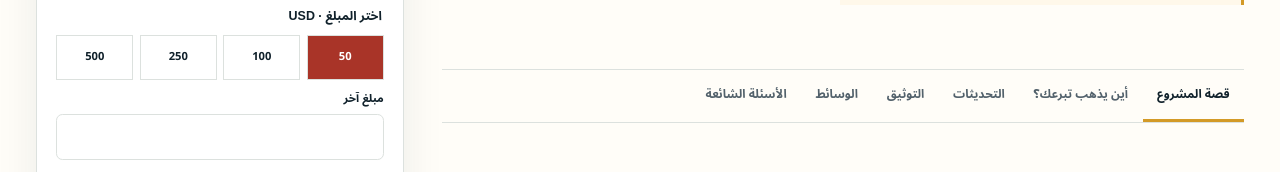
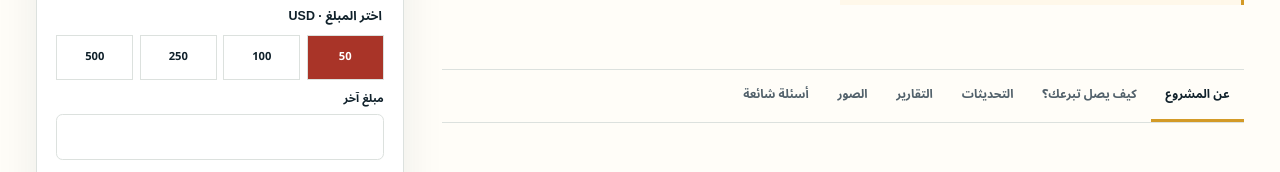
Before and after one commit to saladin76/minberiaksa, a Next.js app: page /projects/al-quds-education-sponsorship in a window 1280 px wide. Shown: the part 582-754 px from the top of the page. Built offline with nearby package versions, Linux system fonts and the light colour scheme.

Commit message:
Simplify project section navigation

```diff
--- a/components/project-detail/project-anchor-navigation.tsx
+++ b/components/project-detail/project-anchor-navigation.tsx
@@ -3,12 +3,12 @@
 import { useEffect, useState } from "react";
 
 const items = [
-  ["story", "قصة المشروع"],
-  ["impact-plan", "أين يذهب تبرعك؟"],
+  ["story", "عن المشروع"],
+  ["impact-plan", "كيف يصل تبرعك؟"],
   ["updates", "التحديثات"],
-  ["proof", "التوثيق"],
-  ["media", "الوسائط"],
-  ["faq", "الأسئلة الشائعة"],
+  ["proof", "التقارير"],
+  ["media", "الصور"],
+  ["faq", "أسئلة شائعة"],
 ] as const;
 
 export function ProjectAnchorNavigation() {
@@ -21,5 +21,5 @@ export function ProjectAnchorNavigation() {
     items.forEach(([id]) => { const node = document.getElementById(id); if (node) observer.observe(node); });
     return () => observer.disconnect();
   }, []);
-  return <nav className="project-anchor-nav" aria-label="التنقل داخل صفحة المشروع"><div className="project-anchor-scroll">{items.map(([id, label]) => <a key={id} href={`#${id}`} className={active === id ? "is-active" : ""} aria-current={active === id ? "location" : undefined}>{label}</a>)}</div></nav>;
+  return <nav className="project-anchor-nav" aria-label="أقسام صفحة المشروع"><div className="project-anchor-scroll">{items.map(([id, label]) => <a key={id} href={`#${id}`} className={active === id ? "is-active" : ""} aria-current={active === id ? "location" : undefined}>{label}</a>)}</div></nav>;
 }
```
